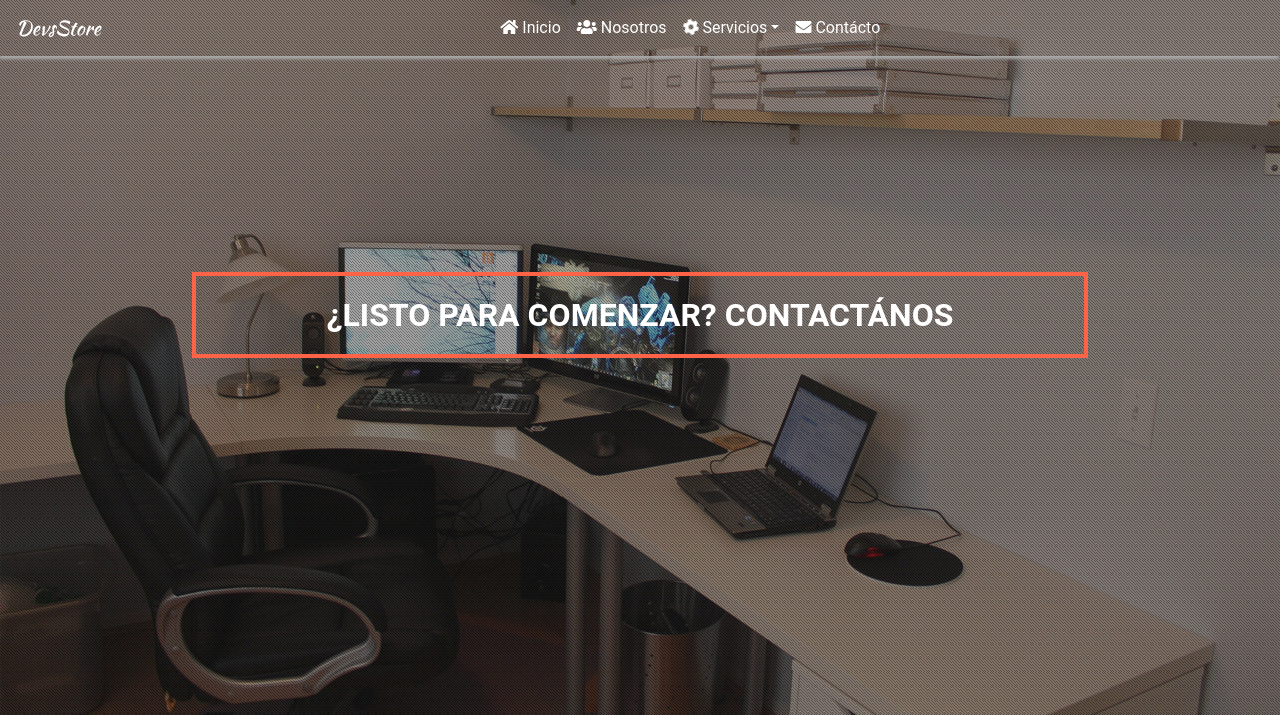
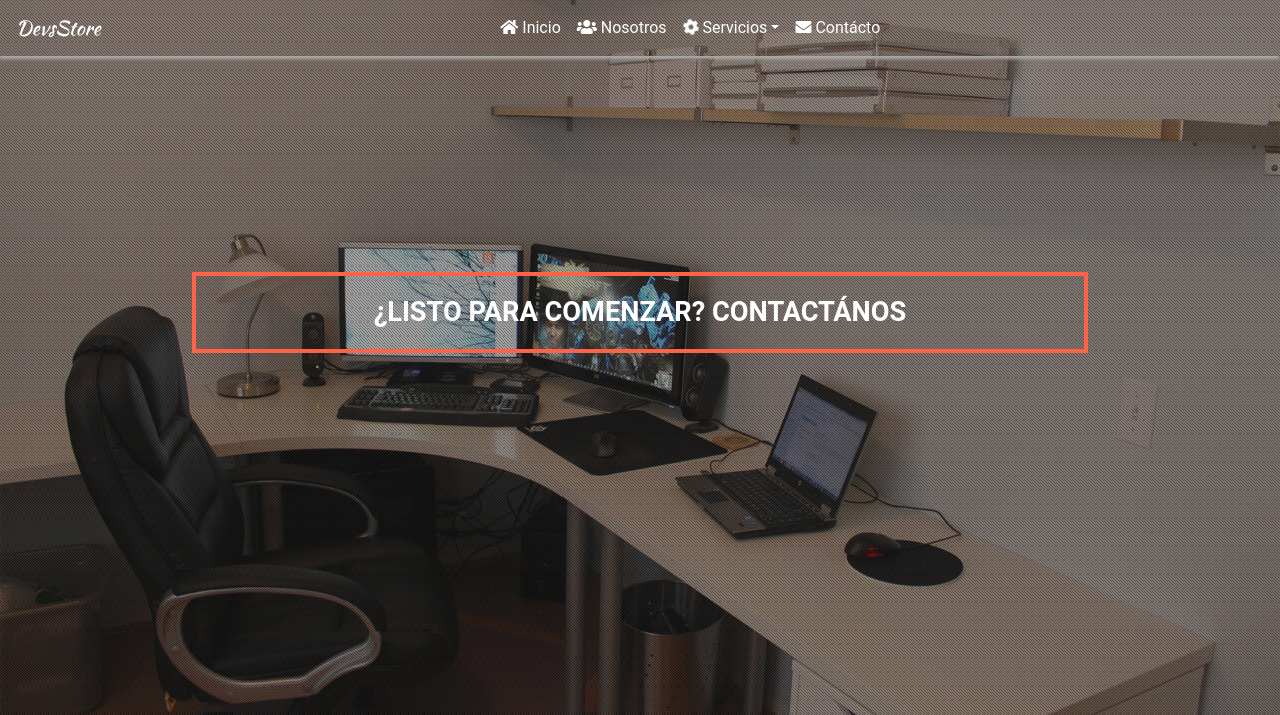
Before and after one commit to DevsStore/DevsStore, a PHP site: page /contacto.php in a window 1280 px wide. Shown: the top 715 px of the page. Run offline with PHP 8.4, Linux system fonts and the light colour scheme; some libraries are stand-ins or nearby versions.

Commit message:
change font size title h1 of content

```diff
--- a/css/main.css
+++ b/css/main.css
@@ -285,7 +285,7 @@ section.destacada .contenido h1 {
     padding: 20px;
     border: 4px solid tomato;
     color: #fff;
-    font-size: 2em;
+    font-size: 1.7em;
     font-weight: bold;
     text-transform: uppercase;
     margin: 0 auto;
```
Also changed, not shown: 1 other file.
